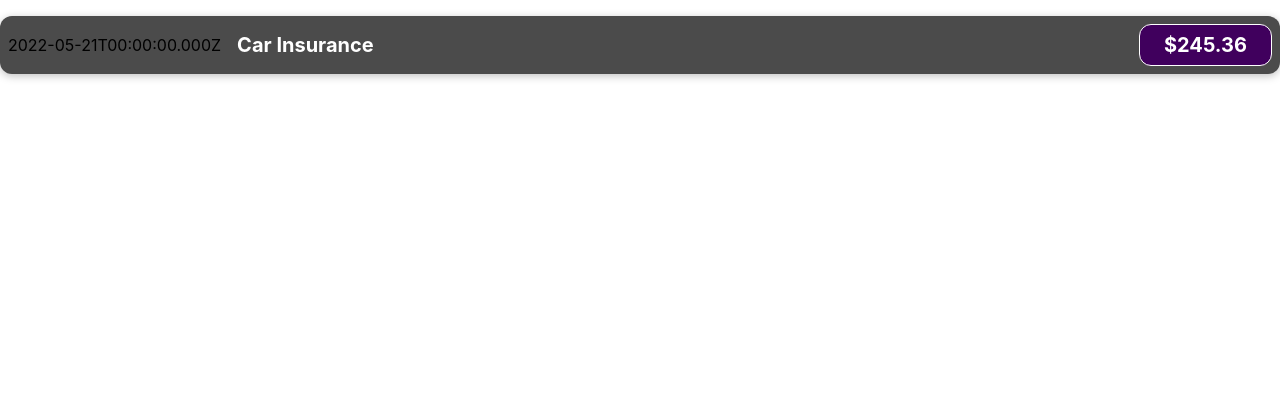
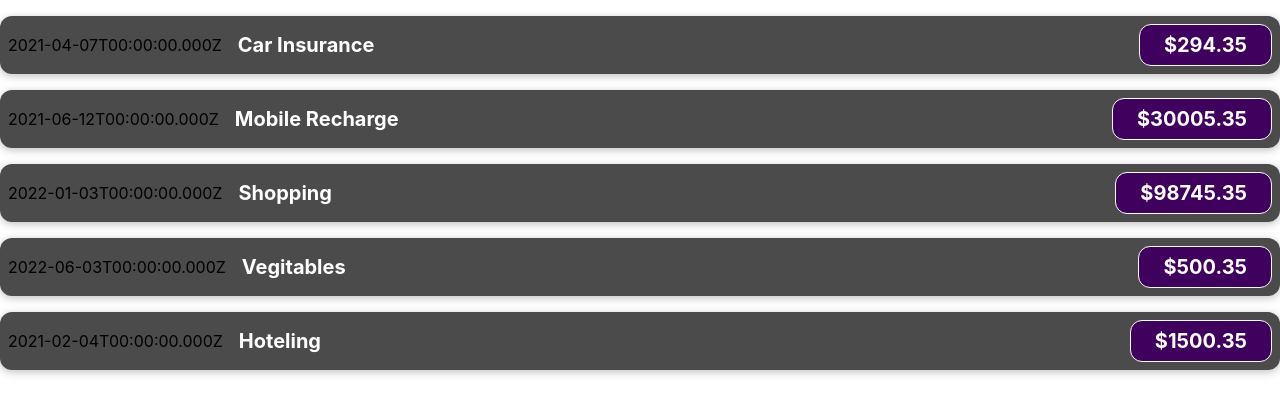
Before and after one commit to athateyshyam/ReactApplication, a React (Create React App) app: page / in a window 1280 px wide. Shown: the top 414 px of the page. Built offline with nearby package versions, Linux system fonts and the light colour scheme.

Commit message:
Pass data props

```diff
--- a/src/App.js
+++ b/src/App.js
@@ -1,9 +1,20 @@
 import './App.css';
 import ExpenseItem from './components/ExpenseItem';
 function App() {
+  const expenses=[
+    {id:'e1',title:'Car Insurance',amount:294.35,date:new Date(2021,3,7)},
+    {id:'e2',title:'Mobile Recharge',amount:30005.35,date:new Date(2021,5,12)},
+    {id:'e3',title:'Shopping',amount:98745.35,date:new Date(2021,12,3)},
+    {id:'e4',title:'Vegitables',amount:500.35,date:new Date(2022,5,3)},
+    {id:'e5',title:'Hoteling',amount:1500.35,date:new Date(2021,1,4)},
+  ];
   return (
    <div>
-     <ExpenseItem></ExpenseItem>
+     <ExpenseItem title={expenses[0].title} amount={expenses[0].amount} date={expenses[0].date}></ExpenseItem>
+     <ExpenseItem title={expenses[1].title} amount={expenses[1].amount} date={expenses[1].date}></ExpenseItem>
+     <ExpenseItem title={expenses[2].title} amount={expenses[2].amount} date={expenses[2].date}></ExpenseItem>
+     <ExpenseItem title={expenses[3].title} amount={expenses[3].amount} date={expenses[3].date}></ExpenseItem>
+     <ExpenseItem title={expenses[4].title} amount={expenses[4].amount} date={expenses[4].date}></ExpenseItem>
    </div>
   );
 }
--- a/src/components/ExpenseItem.js
+++ b/src/components/ExpenseItem.js
@@ -1,15 +1,11 @@
 import './ExpenseItem.css';
 
-function ExpenseItem() {
-    const expenseDate=new Date(2022,4,21);
-    const expenseTitle='Car Insurance';
-    const expensePrice=245.36;
-
+function ExpenseItem(props) {
     return (<div className='expense-item'>
-        <div>{expenseDate.toISOString()}</div>
+        <div>{props.date.toISOString()}</div>
         <div className='expense-item__description'>
-            <h2>{expenseTitle}</h2>
-            <div className='expense-item__price'>${expensePrice}</div>
+            <h2>{props.title}</h2>
+            <div className='expense-item__price'>${props.amount}</div>
         </div>
     </div>);
 }
```
